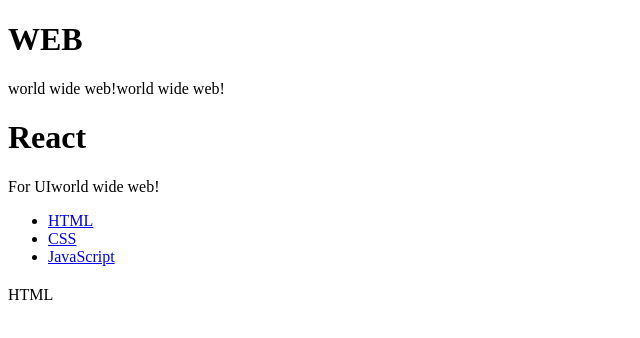
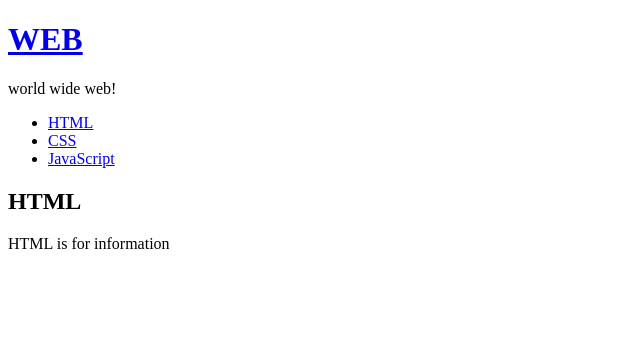
Before and after one commit to seunghunyu/reactStudy, a React (Create React App) app: page / in a window 1280 px wide. Shown: the top 338 px of the page, without its empty margins (0-640 px from the left). Built offline with nearby package versions, Linux system fonts and the light colour scheme.

Commit message:
State Props , render 이용 데이터 변경

```diff
--- a/src/App.js
+++ b/src/App.js
@@ -1,4 +1,4 @@
-import logo from './logo.svg';
+// import logo from './logo.svg';
 import TOC from './components/TOC';
 import Content from './components/Content';
 import Subject from './components/Subject';
@@ -15,7 +15,9 @@
   constructor(props){
     super(props);
     this.state = {
+      mode:'read',
       subject : {title : 'WEB', sub:'world wide web!'},
+      welcome : {title:'Welcome', desc:'Hello, React!!'},
       contents:[
         {id : 1, title:'HTML', desc:'HTML is for information'},
         {id : 2, title:'CSS', desc:'CSS is for design'},
@@ -24,6 +26,15 @@
     }
   }
   render(){
+    console.log("App Render!!");
+    var _title, _desc = null;
+    if(this.state.mode === 'welcome'){
+      _title = this.state.welcome.title;
+      _desc = this.state.welcome.desc;
+    }else if(this.state.mode === 'read'){
+      _title = this.state.contents[0].title;
+      _desc = this.state.contents[0].desc;
+    }
     return (
       <div className="App">
         {/* <h1>Hello World!</h1>
@@ -32,9 +43,13 @@
           title={this.state.subject.title}
           sub={this.state.subject.sub}>
         </Subject>
-        <Subject title="React" sub="For UI"></Subject>
+        {/* <Subject title="React" sub="For UI"></Subject> */}
         <TOC data={this.state.contents}></TOC>
-        <Content title="HTML" desc="HTML is HyperText Markup Language."></Content>
+        {/* <Content
+          title="HTML"
+          desc="HTML is HyperText Markup Language" >
+        </Content> */}
+        <Content title={_title} desc={_desc}></Content>
       </div>
     );
   }
--- a/src/components/Content.js
+++ b/src/components/Content.js
@@ -1,12 +1,13 @@
 import React, { Component } from 'react';
 class Content extends Component{
     render(){
+      console.log("Content Render!!");
       return(
         <article>
               {/* <h2>HTML</h2>
               HTML is HyperText Markup Language. */}
-              <h2>{this.title}</h2>
-              {this.props.title}
+              <h2>{this.props.title}</h2>
+              {this.props.desc}
         </article>
       );
     }
--- a/src/components/Subject.js
+++ b/src/components/Subject.js
@@ -2,13 +2,13 @@
 
 class Subject extends Component{
   render(){
+    console.log("Subject Render!!")
     return(
         <header>
             {/* <h1>WEB</h1> */}
             {/* props 는 html tag 의 attribute 개념 */}
-            <h1>{this.props.title}</h1>
+            <h1><a href="/">{this.props.title}</a></h1>
             {this.props.sub}
-            world wide web!
         </header>
     );
   }
--- a/src/components/TOC.js
+++ b/src/components/TOC.js
@@ -2,6 +2,7 @@
 
 class TOC extends Component{
     render(){
+      console.log("TOC Render!!");
       var lists = [];
       var data  = this.props.data;
       var i = 0;
```
Also changed, not shown: 1 other file (tests, documents, lock files or other folders).
